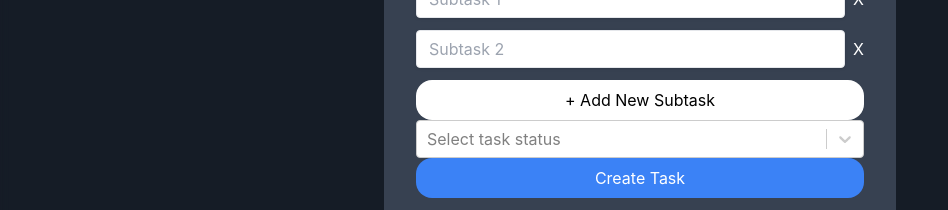
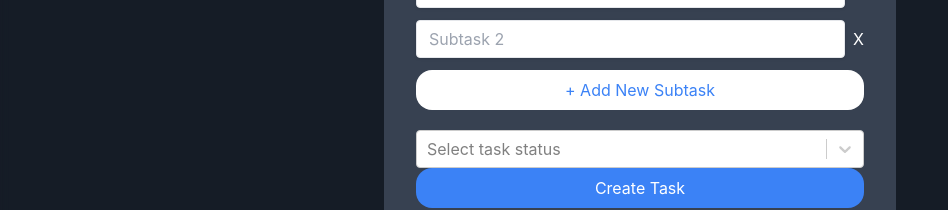
Before and after one commit to kkulek/kanban-board, a React (Create React App) app: page / in a window 1280 px wide. Both pictures are taken after a click on the button "Add New Task". Shown: the part 385-595 px from the top of the page, without its empty margins (0-948 px from the left). Built offline with nearby package versions, Linux system fonts and the light colour scheme; no server answers; the database is empty.

Commit message:
new button font color

```diff
--- a/src/components/elements/Form.jsx
+++ b/src/components/elements/Form.jsx
@@ -46,7 +46,7 @@ export function Form({editTask, task}){
             ))}
             <button type="button"
                     onClick={handleAddSubtask}
-                    className="block w-full bg-white rounded-2xl px-3 py-2 text-black"
+                    className="block w-full bg-white rounded-2xl px-3 py-2 text-blue-500 mb-5"
             >+ Add New Subtask
             </button>
             {/*<Select options={options}*/}
```
